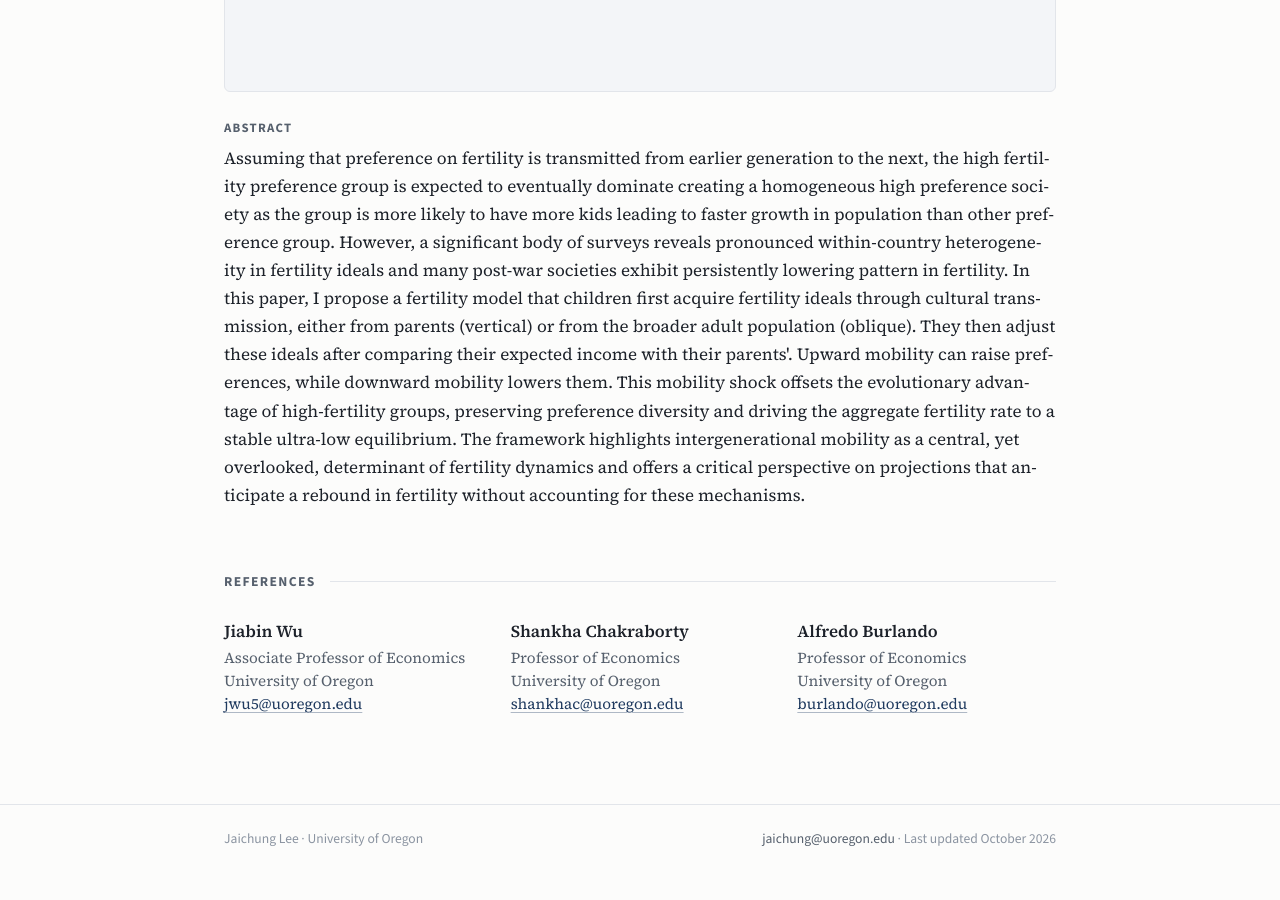
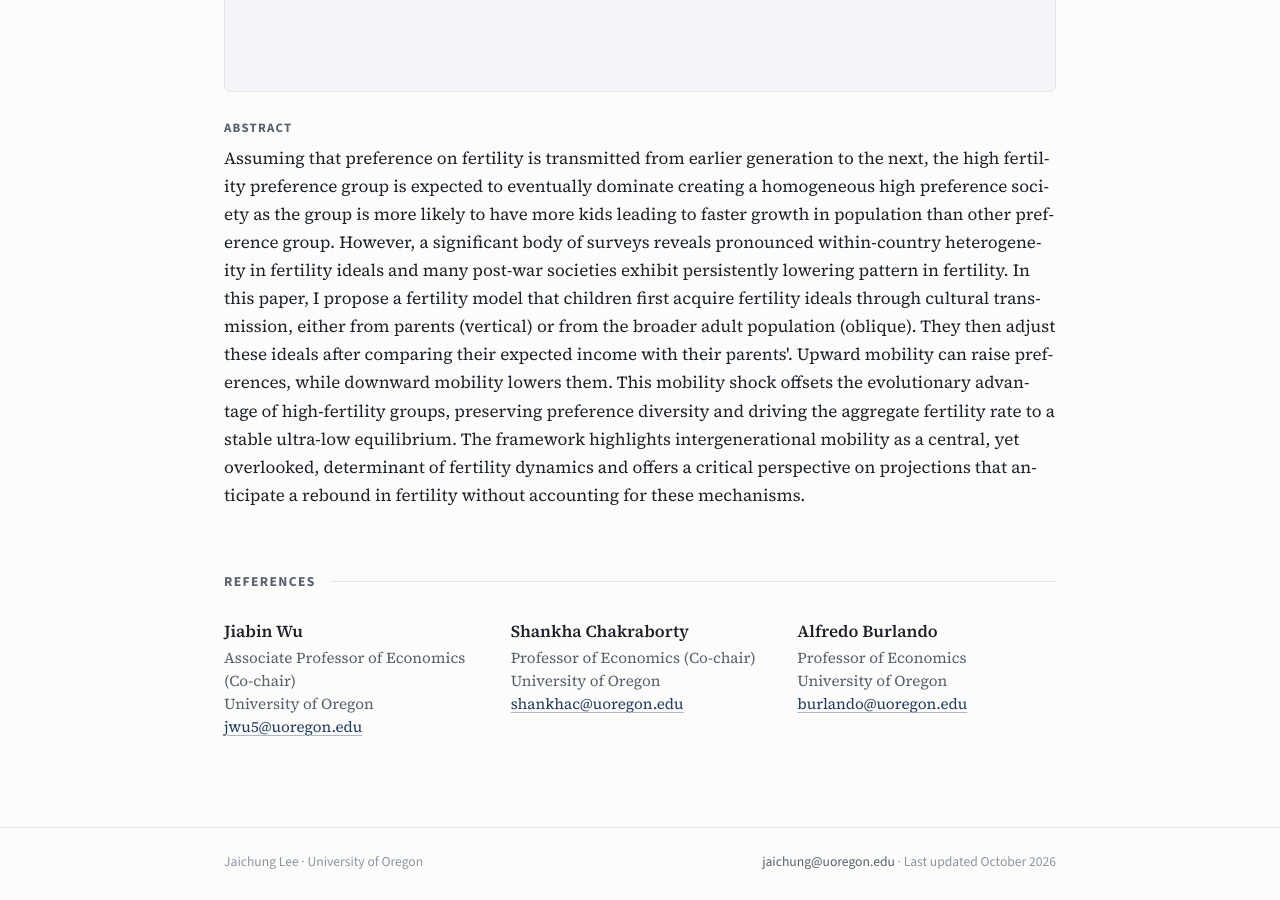
Before and after one commit to jaichung/jaichung.github.io, a Jekyll site: the page built from index.md, in a window 1280 px wide and 900 px high, scrolled down 1308 px. Built offline with Jekyll 4.4.1, drawn with Linux system fonts in a browser that asks for light colours; before the commit the page ends 2185 px from its top, so only the background shows below that.

Commit message:
Add co-chair

```diff
--- a/_data/references.yml
+++ b/_data/references.yml
@@ -5,13 +5,13 @@
 # ------------------------------------------------------------
 
 - name: Jiabin Wu
-  role: Associate Professor of Economics
+  role: Associate Professor of Economics (Co-chair)
   institution: University of Oregon
   email: jwu5@uoregon.edu
   url: https://cas.uoregon.edu/directory/economics/all/jwu5
 
 - name: Shankha Chakraborty
-  role: Professor of Economics
+  role: Professor of Economics (Co-chair)
   institution: University of Oregon
   email: shankhac@uoregon.edu
   url: https://cas.uoregon.edu/directory/economics/all/shankhac
```
